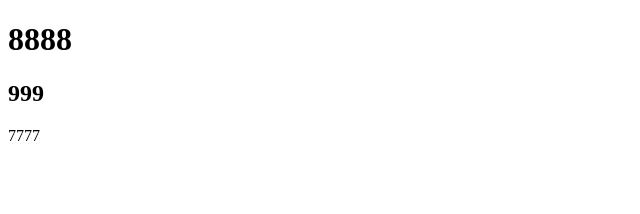
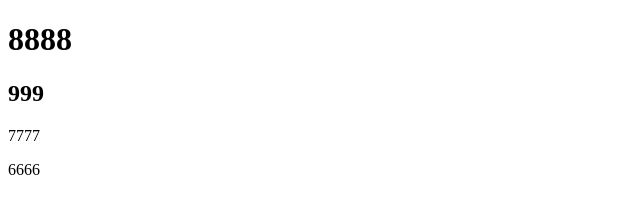
Before and after one commit to jsajche-2024380/Proyecto-1, a plain HTML site: page index.html in a window 1280 px wide. Shown: the full height of the page, 0-640 px from the left. Drawn offline with Linux system fonts and the light colour scheme.

Commit message:
se hhixzo un cambiooooo

```diff
--- a/index.html
+++ b/index.html
@@ -9,5 +9,6 @@
     <h1> 8888</h1>
     <h2> 999</h2>
     <p> 7777</p>
+    <p> 6666</p>
 </body>
 </html>
```
